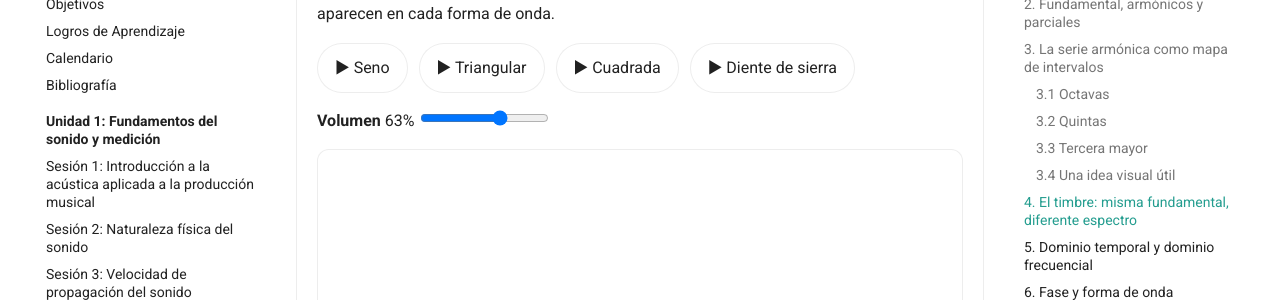
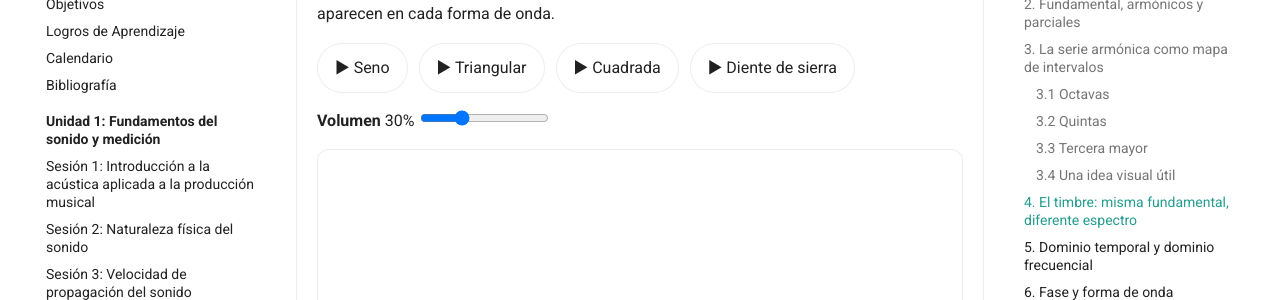
Before and after one commit to joseurgilesc/Ac-stica2026, an MkDocs documentation site: the page built from docs/unidades/U-1-fundamentos-medicion/sesion-04/index.md, in a window 1280 px wide and 900 px high, scrolled down 5668 px. Shown: the part 149-449 px from the top of the window. Built offline with MkDocs 1.6.1 and Material for MkDocs 9.7.7, drawn with Linux system fonts in a browser that asks for light colours; comment, search, counter and statistics services are not loaded.

Commit message:
Set safer default volume on timbre slider

```diff
--- a/docs/unidades/U-1-fundamentos-medicion/sesion-04/index.md
+++ b/docs/unidades/U-1-fundamentos-medicion/sesion-04/index.md
@@ -254,8 +254,8 @@ Dos sonidos pueden tener la misma fundamental y sonar completamente distintos.
   </div>
 
   <div class="volume-control">
-    <label for="timbre-volume"><strong>Volumen</strong> <span data-timbre-volume-label>63%</span></label>
-    <input id="timbre-volume" type="range" min="0" max="100" value="63" step="1" data-timbre-volume aria-label="Volumen de los ejemplos de timbre">
+    <label for="timbre-volume"><strong>Volumen</strong> <span data-timbre-volume-label>30%</span></label>
+    <input id="timbre-volume" type="range" min="0" max="100" value="30" step="1" data-timbre-volume aria-label="Volumen de los ejemplos de timbre">
   </div>
   <div class="spectrum-wrap">
     <canvas data-spectrum-canvas aria-label="Analizador espectral en tiempo real"></canvas>
```
